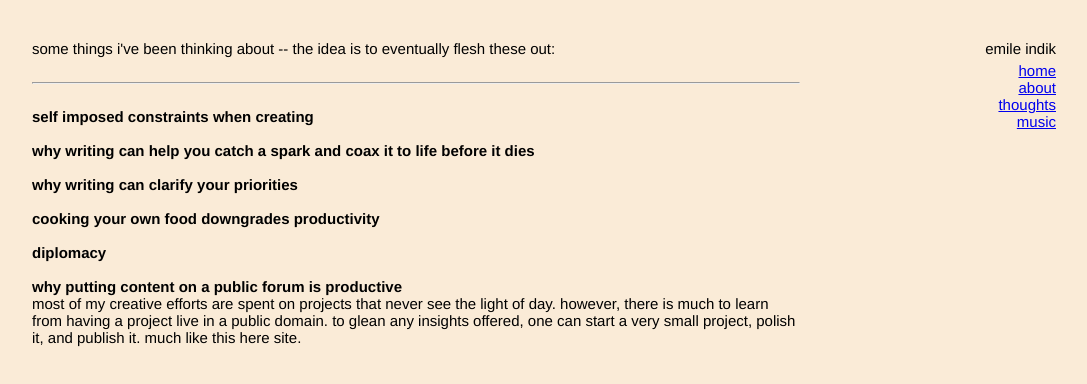
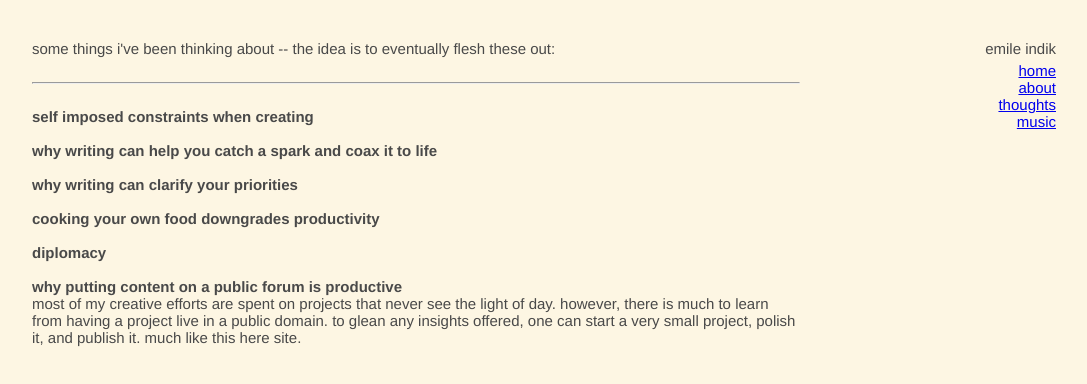
Before and after one commit to emileindik/emileindik.com, a plain HTML site: page thoughts.html in a window 1280 px wide. Shown: the whole page, without its empty margins (160-1247 px from the left). Drawn offline with Linux system fonts and the light colour scheme.

Commit message:
change colors

```diff
--- a/static/style.css
+++ b/static/style.css
@@ -1,6 +1,7 @@
 body {
   font-family: Helvetica;
-  background-color: antiquewhite;
+  color: #494949;
+  background-color: #fdf6e3;
   font-size: 15px;
   margin-left: 15%;
   margin-right: 5%;
--- a/thoughts.html
+++ b/thoughts.html
@@ -19,7 +19,7 @@
     <b>self imposed constraints when creating</b>
     <br>
     <br>
-    <b>why writing can help you catch a spark and coax it to life before it dies</b>
+    <b>why writing can help you catch a spark and coax it to life</b>
     <br>
     <br>
     <b>why writing can clarify your priorities</b>
```
